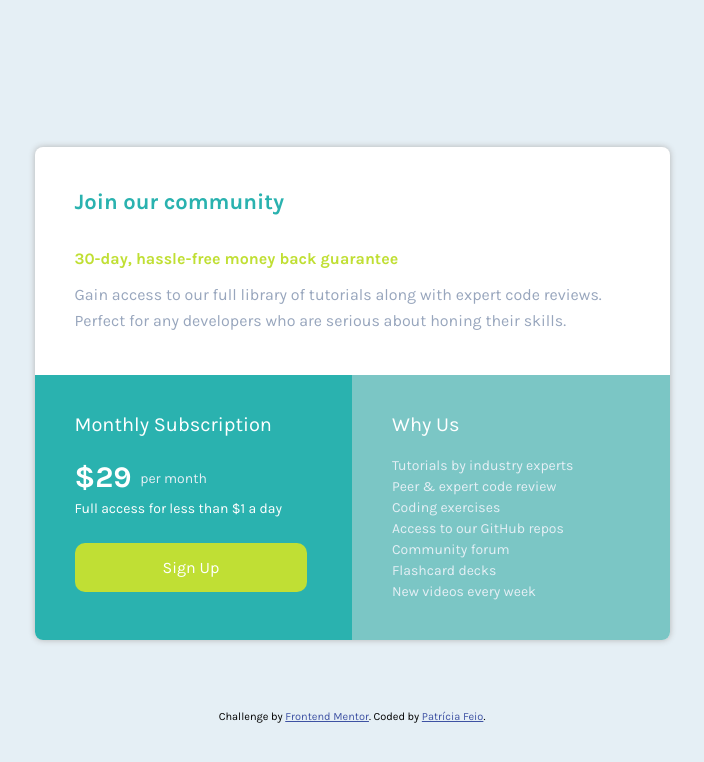
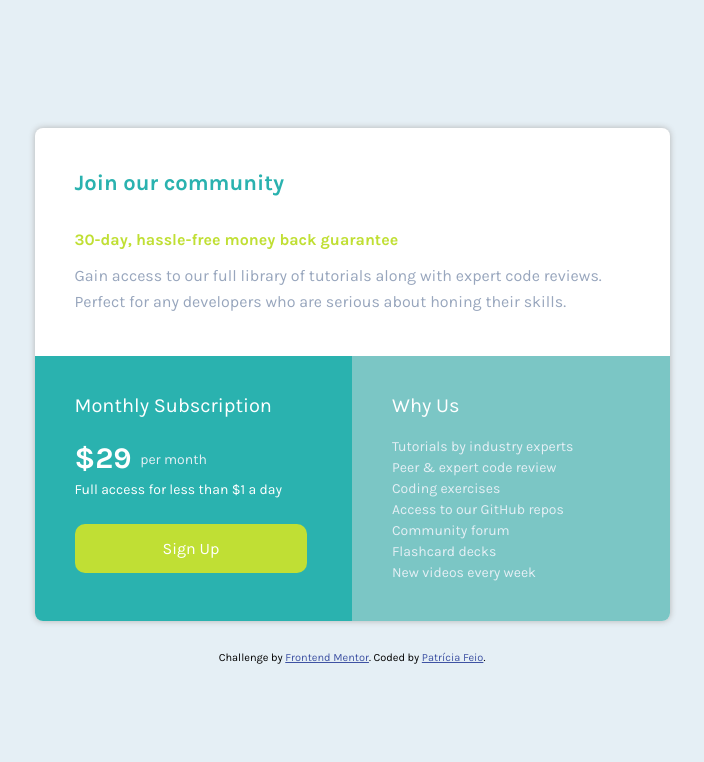
Before and after one commit to PatriciaFeio/single-price-grid-component, a plain HTML site: page index.html in a window 1280 px wide. Shown: the whole page, without its empty margins (288-992 px from the left). Drawn offline with Linux system fonts and the light colour scheme.

Commit message:
Change padding footer and section

```diff
--- a/assets/styles/styles.css
+++ b/assets/styles/styles.css
@@ -20,7 +20,7 @@ body {
 
 .price-grid {
   max-width: 318px;
-  margin: 8.75em 0 4.375em 0;
+  margin-top: 8.75em;
   background-color: var(--white);
   border-radius: 0.5em;
   display: flex;
@@ -145,6 +145,11 @@ body {
   box-shadow: inset 16.5625em 0 0 0 var(--white);
 }
 
+footer {
+  padding-top: 1.875em;
+  padding-bottom: 0.5em;
+}
+
 .attribution {
   font-size: var(--font-XS);
   text-align: center;
@@ -157,7 +162,7 @@ body {
 @media (min-width: 752px) {
   .price-grid {
     max-width: 635px;
-    margin: 4.375em 0;
+    margin-top: 0;
     display: flex;
     flex-direction: row;
     flex-wrap: wrap;
```
